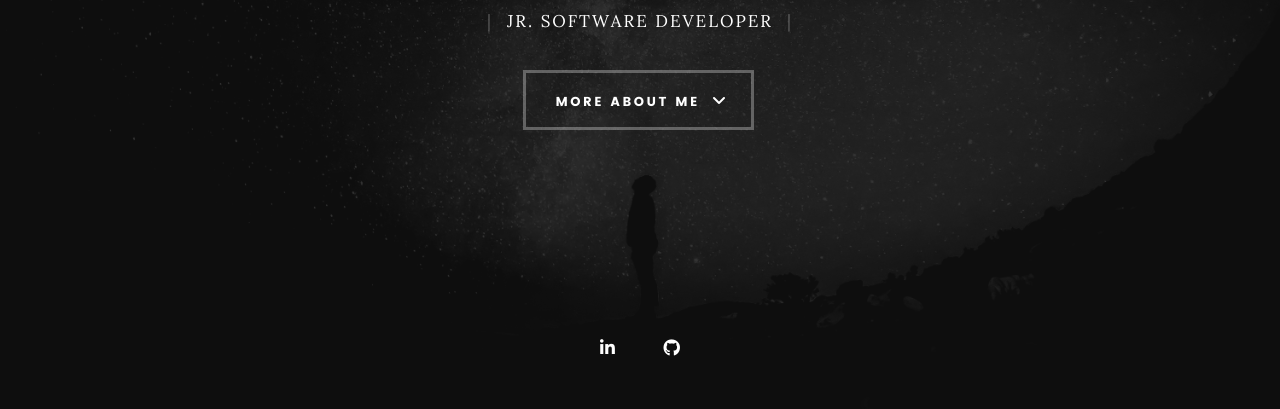
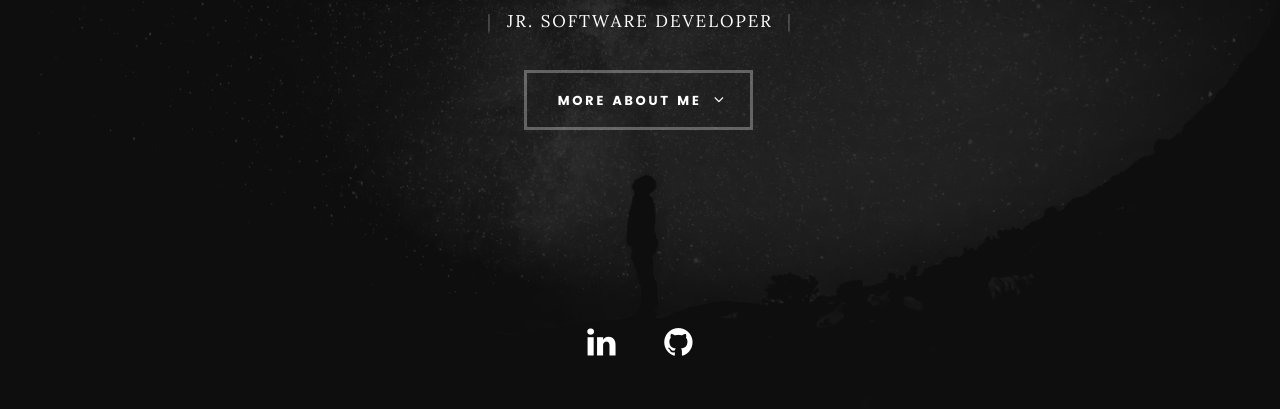
Before and after one commit to KidSenju/DMadison.gihub.io, a plain HTML site: page index.html in a window 1280 px wide. Shown: the part 369-778 px from the top of the page. Drawn offline with Linux system fonts and the light colour scheme; files whose address does not match are found by name; a web font is replaced by a local one.

Commit message:
Update main.css

```diff
--- a/main.css
+++ b/main.css
@@ -1,43 +1,6 @@
-/**
- * ===================================================================
- *
- *  Kards v1.0 Main Stylesheet
- *  url: styleshout.com
- *  03-01-2016
- *  ------------------------------------------------------------------
- *  TOC:
- *  01. webfonts and iconfonts
- *  02. base style overrides
- *  03. typography & general theme styles
- *  04. preloader
- *  05. forms
- *  06. buttons
- *  07. other components
- *  08. common styles
- *  09. header styles
- *  10. intro
- *  11. about
- *  12. resume
- *  13. portfolio
- *  14. call-to-action section
- *  15. services
- *  16. stats
- *  17. contact
- *  18. footer
- *
- * ===================================================================
- */
-
-
-/**
- * ===================================================================
- * 01. webfonts and iconfonts - (_document-setup.scss)
- *
- * -------------------------------------------------------------------
- */
 @import url("fonts.css");
-@import url("font-awesome/css/font-awesome.min.css");
-@import url("micons/micons.css");
+@import url("font-awesome.min.css");
+@import url("micons.css");
 
 
 /**
```
